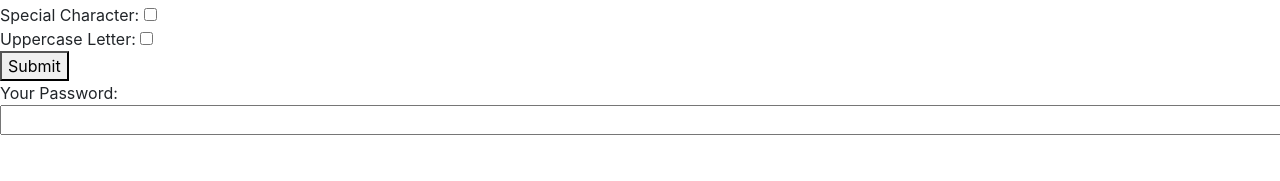
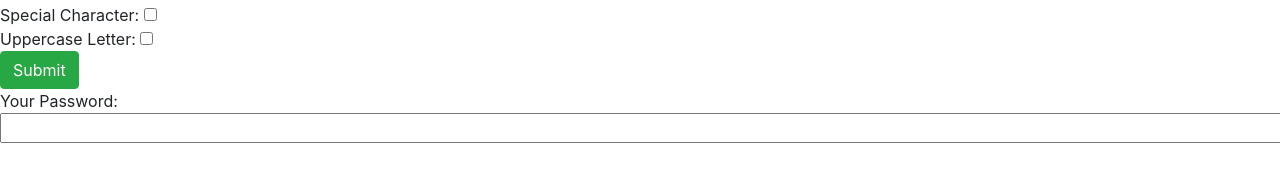
Before and after one commit to michaelartes89/Project-API, a plain HTML site: page index.html in a window 1280 px wide. Shown: the part 163-344 px from the top of the page. Drawn offline with nearby package versions, Linux system fonts and the light colour scheme.

Commit message:
added graphic details to button with bootstrap button class

```diff
--- a/index.html
+++ b/index.html
@@ -30,7 +30,7 @@
                 Number: <input type="checkbox" id="num"/> <br />
                 Special Character: <input type="checkbox" id="sym" /><br />
                 Uppercase Letter: <input type="checkbox" id="cap" /><br />
-                <button id="submit">Submit</button><br />
+                <button type="button" class="btn btn-success" id="submit">Submit</button><br />
                 Your Password: <input type="text" id="yourPw" size="130"/>
                 </div>
                 </div>
```
